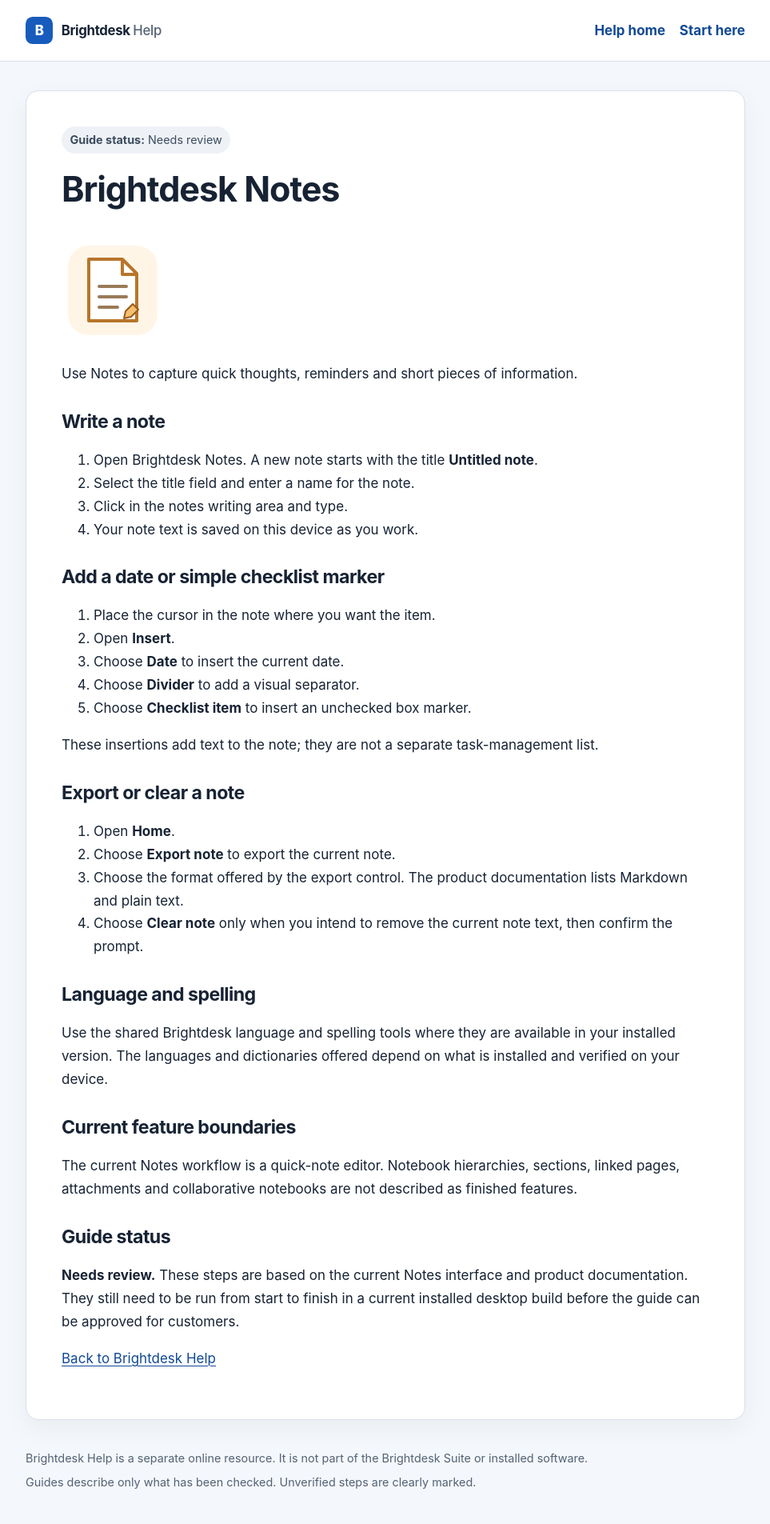
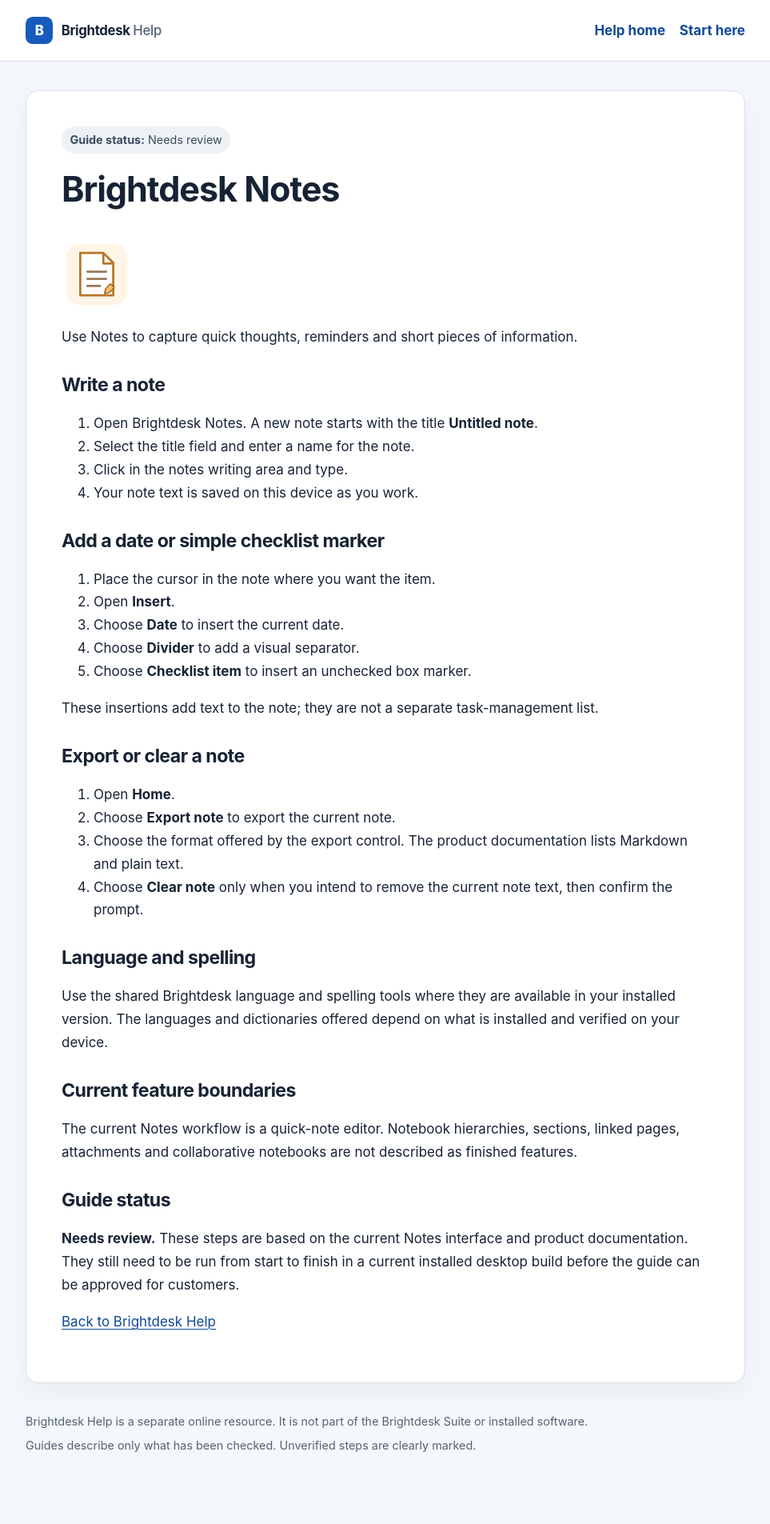
Before and after one commit to conz20/Brightdesk-Wiki, a Jekyll site: the page built from docs/products/notes.md, in a window 1280 px wide. Shown: the whole page at 80% size, without its empty margins (158-1121 px from the left). Built offline with Jekyll 4.4.1, drawn with Linux system fonts in a browser that asks for light colours; after the commit the page ends 1859 px from its top, so only the background shows below that.

Commit message:
Style product icons in customer Help guides

```diff
--- a/docs/assets/css/site.css
+++ b/docs/assets/css/site.css
@@ -122,6 +122,14 @@ a:focus-visible {
 .content-card code { padding: 0.12rem 0.3rem; background: #eef2f6; border-radius: 0.25rem; }
 .content-card pre { overflow-x: auto; padding: 1rem; background: #eef2f6; border-radius: 0.5rem; }
 .content-card pre code { padding: 0; background: transparent; }
+.product-guide-icon {
+  display: block;
+  width: 5.5rem;
+  height: 5.5rem;
+  margin: 0.5rem 0 1.25rem;
+  object-fit: contain;
+}
+
 .guide-status {
   display: inline-block;
   margin: 0 0 1rem;
```
